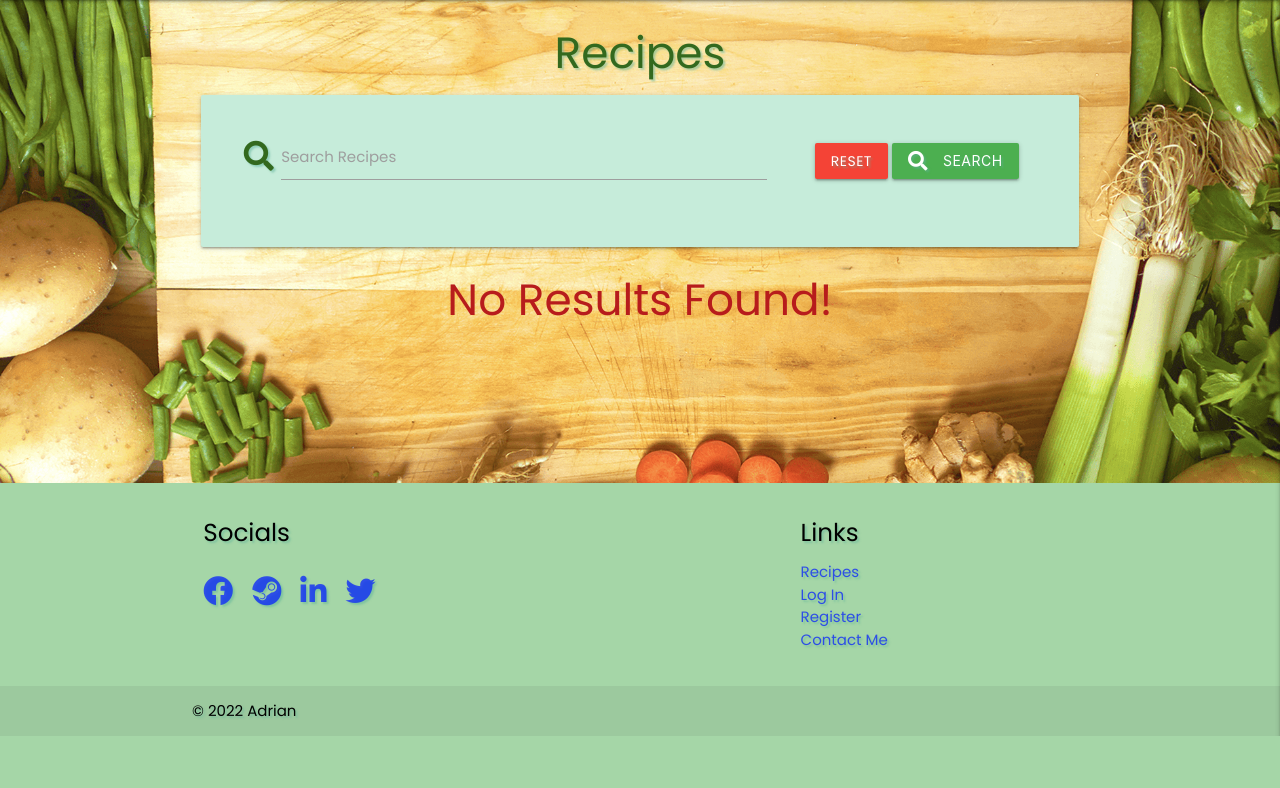
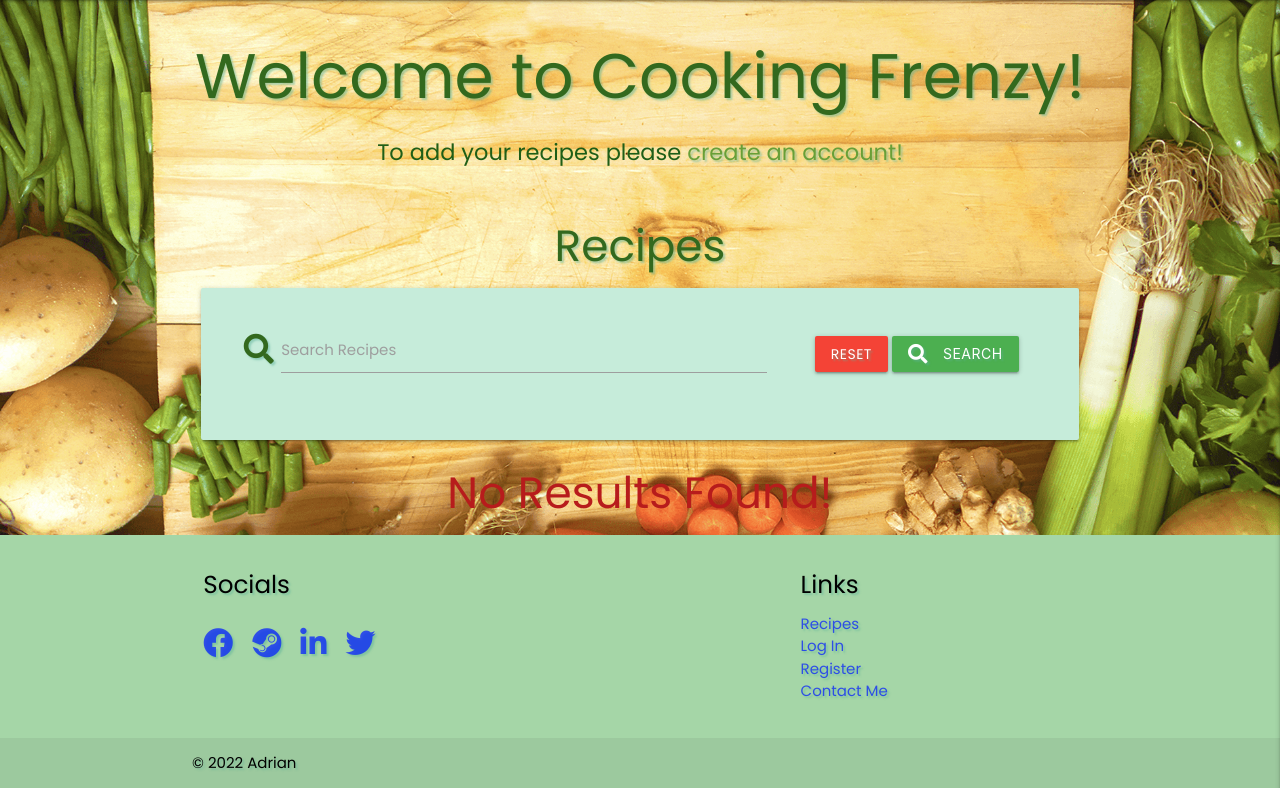
Before and after one commit to AdrianMoldoveanu/Cooking-Frenzy, a Flask app: page / in a window 1280 px wide. Shown: the part 64-852 px from the top of the page. Before the commit the page ends 800 px from the top, so only its background shows below. Run offline with Flask 2, Linux system fonts and the light colour scheme; data that the repository does not hold is empty; some libraries are stand-ins or nearby versions.

Commit message:
Add message to create account for new users

```diff
--- a/static/css/style.css
+++ b/static/css/style.css
@@ -123,13 +123,18 @@ main {
     background-size: cover;
     height: 100vh;
     min-height: 100%;
-  }
+}
 
 .error-text {
     background-color: #fff;
     color: #0000;
-  }
+}
 
 .top-margin-error {
     margin-top: 400px;
-  }
+}
+
+.welcome p {
+    color: rgb(31, 94, 23);
+    font-size: 1.5em;
+}
--- a/templates/recipes.html
+++ b/templates/recipes.html
@@ -1,5 +1,16 @@
 {% extends "base.html" %}
 {% block content %}
+
+<!-- Message for users which are not registered -->
+{% if session.user|lower == existing_user|lower %}
+<div class="row">
+  <div class="col12 s12 welcome">
+    <h1 class="light-green-text text-darken-4 text-shadow center-align">Welcome to Cooking Frenzy!</h1>
+    <p class="center-align">To add your recipes please <a href="{{ url_for('register') }}" class="light-green-text text-darken-2 text-shadow">create an account!</a></p>
+  </div>
+</div>
+{% else %}
+{% endif %}
 
 <h3 class="light-green-text text-darken-4 text-shadow center-align">Recipes</h3>
 <!-- search bar-->
```
